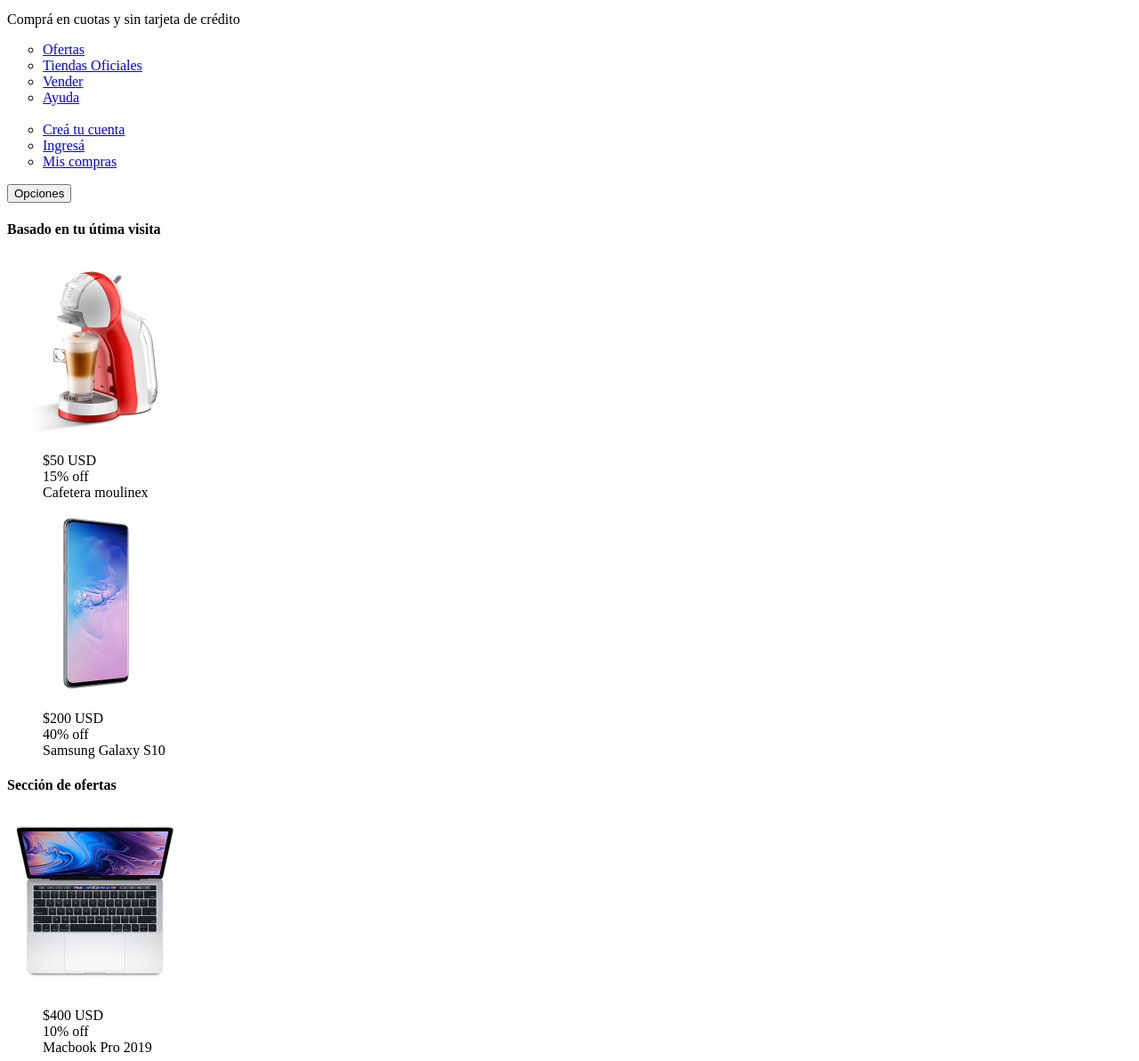
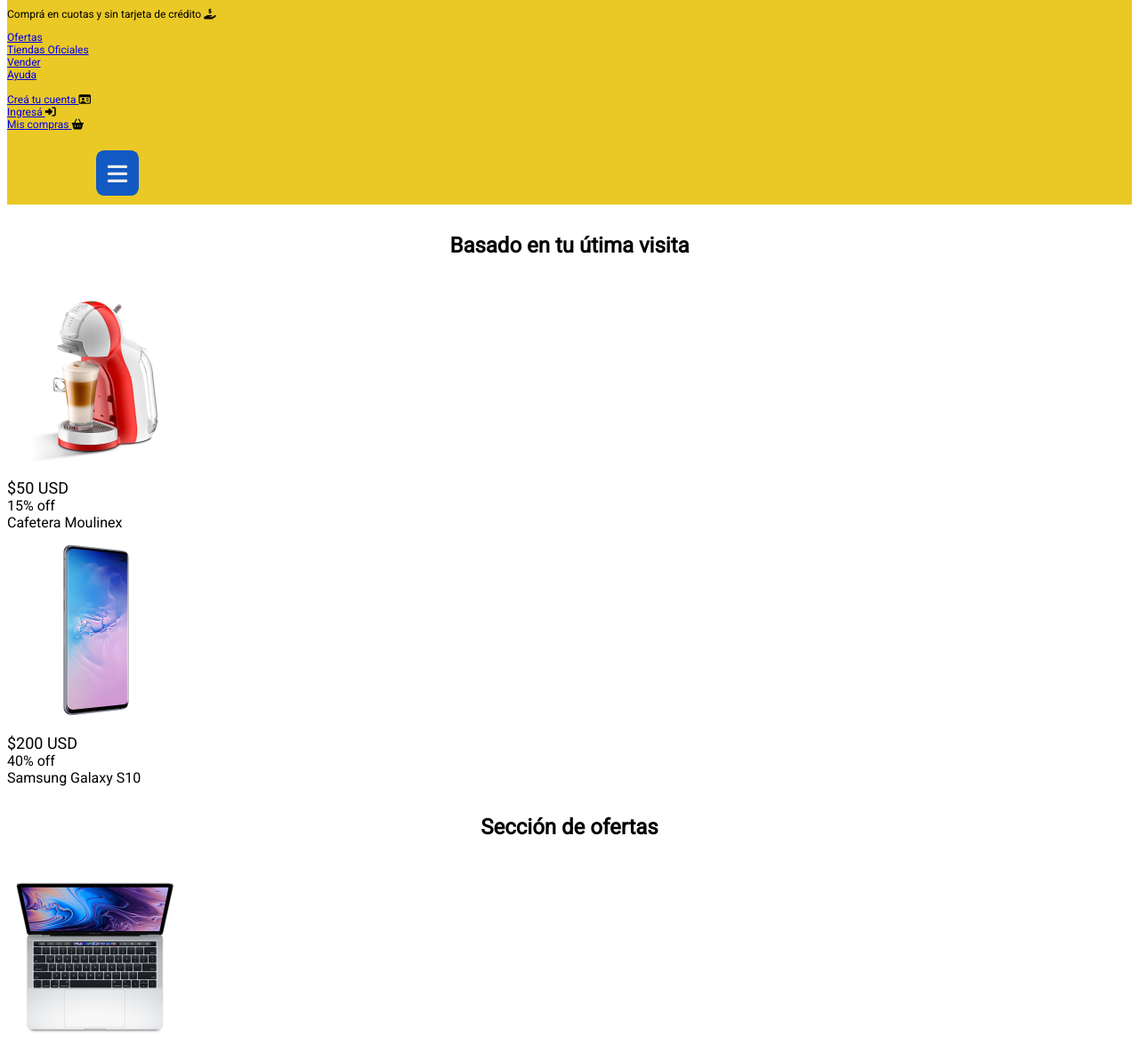
Before and after one commit to danielcorrea28/Entrega_individual_2, a website: page views/home.html in a window 1280 px wide. Shown: the part 236-1429 px from the top of the page at 89% size. Drawn offline with Linux system fonts and the light colour scheme.

Commit message:
Agregué algo de estilos

```diff
--- a/app.js
+++ b/app.js
@@ -2,9 +2,10 @@ const express = require('express');
 const path = require('path');
 const app = express();
 
-const publicPath = path.join(__dirname, '/public');
+//const publicPath = path.join(__dirname, '/public');
+//const publicPath = path.resolve(__dirname, './public')
 
-app.use(express.static(publicPath));
+app.use(express.static(path.resolve(__dirname, './public')));
 
 // app.get('/', (req,res) =>{
 //     res.send("Cambie");  // Permite enviar texto o codigo HTML
--- /dev/null
+++ b/public/css/styles.css
@@ -0,0 +1,55 @@
+header{
+    background-color: #EAC926;
+}
+
+body{
+    font-family: 'Roboto', sans-serif;
+}
+
+.button[name="menubar"] {
+    border-radius: 0.7vw;
+    border: none;
+    font-size: 2vw;
+    background-color: #1259c3;
+    color: #ebebeb;
+    padding: 1vw;
+    height: 4vw;
+    margin-left: 100px;
+    margin-top: 10px;
+    margin-bottom: 10px;
+}
+
+section i{
+    color:#1259c3;
+    font-size: 2em;
+    margin-bottom: 10px;
+}
+
+p{
+    font-size: 12px;
+}
+ul{
+    padding: 0;
+    list-style-type: none;
+    font-size: 12px;
+}
+
+h4{
+    font-size: 24px;
+    text-align: center;
+}
+
+.precio{
+    font-size: 18px;
+}
+
+.descuento, .producto{
+    font-size: 16px;
+}
+
+footer section{
+    text-align: center;
+}
+section article{
+    display: inline;
+}
--- a/views/home.html
+++ b/views/home.html
@@ -3,84 +3,89 @@
 
 <head>
     <meta charset="UTF-8">
+    <link rel="stylesheet" href="/css/styles.css"> </link>
+    <link href="https://fonts.googleapis.com/css2?family=Roboto&display=swap" rel="stylesheet">
+    <meta name="viewport" content="width=device-width, initial-scale=1.0"/>
     <title>Mercado Liebre</title>
 </head>
 
 <body>
     <header>
         <!-- Logo Mercado Liebre-->
-        <img src="/img/logo-mercado-liebre.svg" width="200px" height="200px" alt="Logo Mercado Liebre"> </img>
+        <img src="/img/logo-mercado-liebre.svg" width="200px" height="200px" alt="Logo Mercado Liebre" class="img" name="logo"> </img>
 
         <!-- Barra de búsqueda -->
         <div class="search">
             <form action="#">
-                <input type="text" placeholder="Buscar productos, marcas">
+                <input type="text" placeholder="Buscar productos, marcas" class="input" name="inputsearch">
+                <button class="button" name="lupa"><i class="fa fa-search"></i></button>
             </form>
         </div>
 
         <!-- Texto -->
-        <p align="left">Comprá en cuotas y sin tarjeta de crédito</p>
+        <p class="parrafo">Comprá en cuotas y sin tarjeta de crédito <i class="fas fa-hand-holding-usd"></i><p>
 
         <!-- Menú de navegación-->
-        <nav class="menu">
+        <nav class="navbar">
             <ul>
               <li type="circle"><a href="#">Ofertas</a></li>
               <li type="circle"><a href="#">Tiendas Oficiales</a></li>
               <li type="circle"><a href="#">Vender</a></li>
               <li type="circle"><a href="#">Ayuda</a></li>
               <br>
-              <li type="circle"><a href="#">Creá tu cuenta</a></li>
-              <li type="circle"><a href="#">Ingresá</a></li>
-              <li type="circle"><a href="#">Mis compras</a></li>
+              <li type="circle"><a href="#">Creá tu cuenta </a><i class="far fa-id-card"></i></li>
+              <li type="circle"><a href="#">Ingresá </a><i class="fas fa-sign-in-alt"></i></li>
+              <li type="circle"><a href="#">Mis compras </a><i class="fas fa-shopping-basket"></i></li>
             </ul>
         </nav>
+
         <!-- Botón de opciones -->
-        <button>Opciones</button>
+        <button class="button" name="menubar"><i class="fa-solid fa-bars"></i></button>
     </header>
 
     <main>
         <section>
             <h4>Basado en tu útima visita</h4>
             <!-- Producto 1 -->
-            <article>
-                <img src="/img/img-cafetera-moulinex.jpg" width="200px" height="200px" alt="Imagen Cafetera"> </img>
+            <article id="art1">
+                <img src="/img/img-cafetera-moulinex.jpg" width="200px" height="200px" alt="Imagen Cafetera" class="img" name="cafetera"> </img>
                 <!--<p>$50 USD</p>
                 <p>20% off</p>
                 <p>Cafetera moulinex</p>-->
                 <ul type="none">
-                    <li>$50 USD</li>
-                    <li>15% off</li>
-                    <li>Cafetera moulinex</li>
+                    <li class="precio">$50 USD</li>
+                    <li class="descuento">15% off</li>
+                    <li class="producto">Cafetera Moulinex</li>
                 </ul>
             </article>
             <!-- Producto 2 -->
-            <article>
-                <img src="/img/img-samsung-galaxy-s10.jpg" width="200px" height="200px" alt="Imagen Samsung"> </img>
+            <article id="art2">
+                <img src="/img/img-samsung-galaxy-s10.jpg" width="200px" height="200px" alt="Imagen Samsung" class="img" name="celular"> </img>
                 <ul type="none">
-                    <li>$200 USD</li>
-                    <li>40% off</li>
-                    <li>Samsung Galaxy S10</li>
+                    <li class="precio">$200 USD</li>
+                    <li class="descuento">40% off</li>
+                    <li class="producto">Samsung Galaxy S10</li>
                 </ul>
             </article>
         </section>
         <h4>Sección de ofertas</h4>
         <section>
             <!-- Producto 1 -->
-            <article>
-                <img src="/img/img-macbook-pro-2019.jpg" width="200px" height="200px" alt="Imagen Macbook"> </img>
-                <ul type="none">
-                    <li>$400 USD</li>
-                    <li>10% off</li>
-                    <li>Macbook Pro 2019</li>
+            <article id="art3">
+                <img src="/img/img-macbook-pro-2019.jpg" width="200px" height="200px" alt="Imagen Macbook" class="img" name="macbook"> </img>
+                <ul>
+                    <li class="precio">$400 USD</li>
+                    <li class="descuento">10% off</li>
+                    <li class="producto">Macbook Pro 2019</li>
                 </ul>
             </article>
             <!-- Producto 2 -->
-            <article>
-                <img src="/img/img-tv-samsung-smart.jpg" width="200px" height="200px" alt="Imagen TV"> </img>
+            <article id="art4">
+                <img src="/img/img-tv-samsung-smart.jpg" width="200px" height="200px" alt="Imagen TV" class="img" name="tv"> </img>
                 <ul type="none">
-                    <li>$200 USD</li>
-                    <li>20% off</li>
-                    <li>Samsung SmartTV</li>
+                    <li class="precio">$200 USD</li>
+                    <li class="descuento">20% off</li>
+                    <li class="producto">Samsung SmartTV</li>
                 </ul>
             </article>
         </section>
@@ -88,23 +93,28 @@
 
     <footer>
         <section>
+            <i class='fa fa-credit-card-alt'></i>
             <h3>Pagá con tarjeta o efectivo</h3>
-            <p>Con Mercado Liebre Cash, tenés cuotas sin interés con tarjeta o efectivo en puntos de pago. ¡Y siempre es seguro!</p>
+            <p class="pfooter">Con Mercado Liebre Cash, tenés cuotas sin interés con tarjeta o efectivo en puntos de pago. ¡Y siempre es seguro!</p>
+            <br>
         </section>
         <section>
+            <i class="fa-solid fa-gift"></i>
             <h3>Envío gratis desde los $ 2.500</h3>
-            <p>Solo por estar registrad@ en Mercado Liebre tenés envíos gratis en miles de productos. Es un beneficio de Mercado Puntos.</p>
+            <p class="pfooter">Solo por estar registrad@ en Mercado Liebre tenés envíos gratis en miles de productos. Es un beneficio de Mercado Puntos.</p>
+            <br>
         </section>
         <section>
+            <i class="fa-solid fa-user-shield"></i>
             <h3>Seguridad de principio a fin</h3>
-            <p>¿No te gusta? ¡Devolvelo! En Mercado Liebre, no hay nada que no puedas hacer, porque estás siempre protegid@.</p>
+            <p class="pfooter">¿No te gusta? ¡Devolvelo! En Mercado Liebre, no hay nada que no puedas hacer, porque estás siempre protegid@.</p>
+            <br>
         </section>
         <section>
-            Copyright © 1999-2020 MercadoLiebre S.R.L.
+            <p>Copyright © 1999-2020 MercadoLiebre S.R.L.</p>
         </section>
     </footer>
+    <script src="https://kit.fontawesome.com/70f7d39aeb.js" crossorigin="anonymous"></script>
 </body>
 
 </html>
-
-<!-- Debe tener las etiquetas header, main y footer-->
```
Also changed, not shown: public/img/manito.jpg (deleted).
